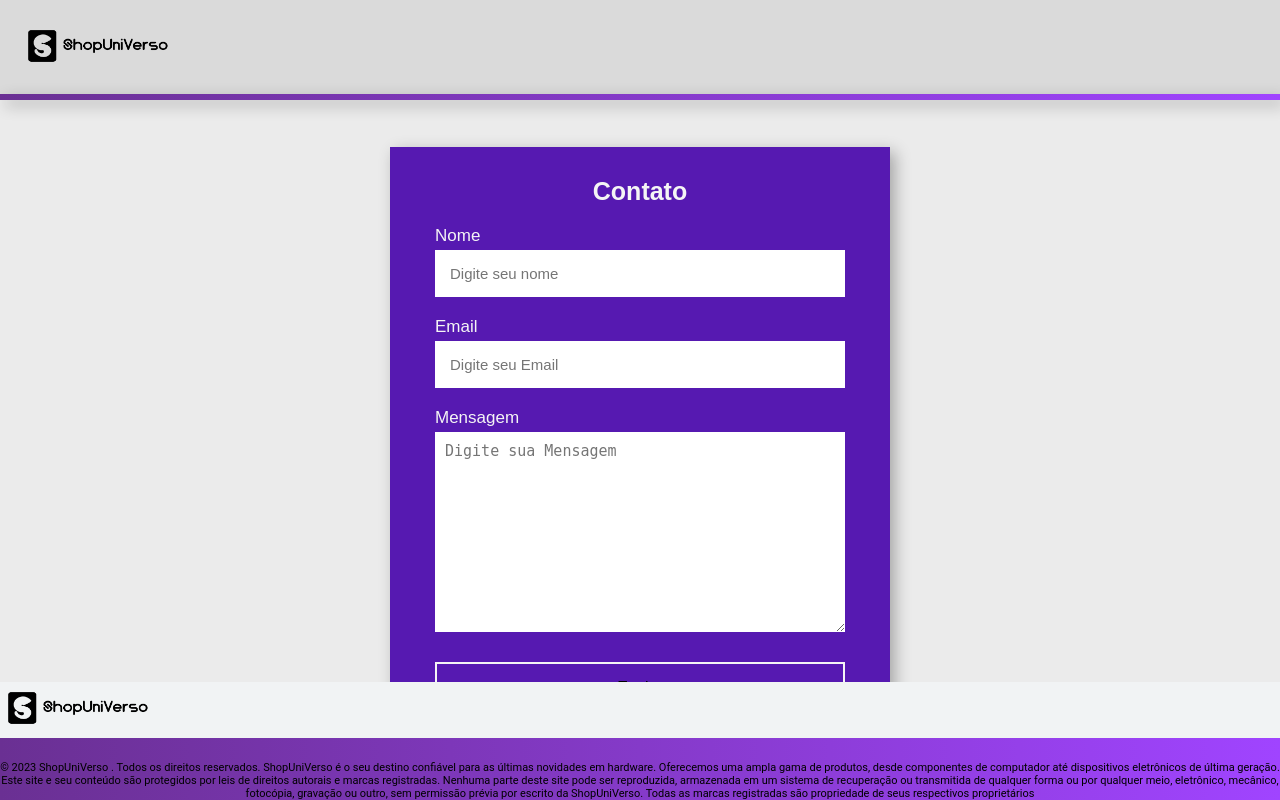
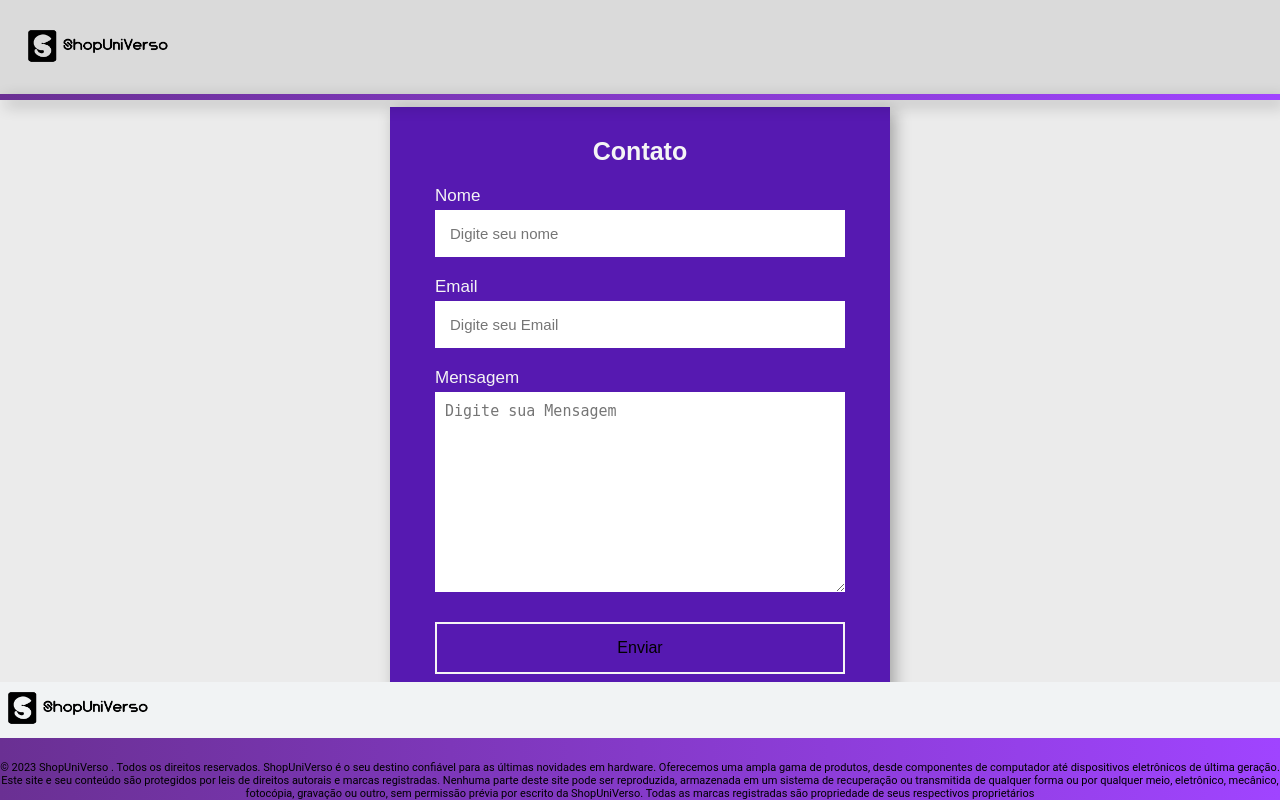
Before and after one commit to EnzoNevesDEV/ShopUniVerso, a PHP site: page /Contato.html in a window 1280 px wide. Run offline with PHP 8.4, Linux system fonts and the light colour scheme.

Commit message:
centralizando o formulario

```diff
--- a/scr/css/Contato.css
+++ b/scr/css/Contato.css
@@ -141,7 +141,7 @@ body {
     display: flex;
     align-items: center;
     justify-content: center;
-    min-height: 100vh;
+    min-height: 90vh;
     background: #ebebeb;
 }
 
```
